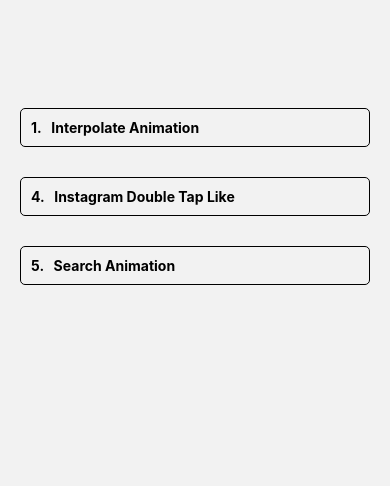
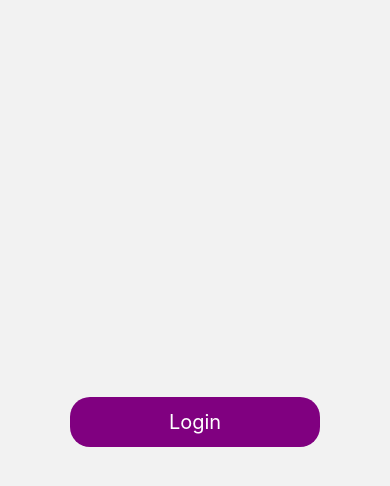
Before and after one commit to avisek123/react-native-reanimated-animation, a React Native app: screen /AnimatedButton in a window 390 px wide. Shown: the top 486 px of the page. Built offline with nearby package versions, Linux system fonts and the light colour scheme.

Commit message:
Animation Button Loading

```diff
--- a/src/navigations/MainStack.tsx
+++ b/src/navigations/MainStack.tsx
@@ -7,6 +7,7 @@
 import Dragble from '../screens/Dragble';
 import InstaGramAnimation from '../screens/InstaGramAnimation';
 import SearchAnimation from '../screens/SearchAnimation';
+import AnimatedButton from '../screens/AnimatedButton';
 
 const Stack = createNativeStackNavigator<MainStackParams>();
 const MainStack = () => {
@@ -18,6 +19,7 @@
       <Stack.Screen name="Dragble" component={Dragble} />
       <Stack.Screen name="InstGramAnimation" component={InstaGramAnimation} />
       <Stack.Screen name="SearchAnimation" component={SearchAnimation} />
+      <Stack.Screen name="AnimatedButton" component={AnimatedButton} />
     </Stack.Navigator>
   );
 };
--- /dev/null
+++ b/src/screens/AnimatedButton.tsx
@@ -0,0 +1,56 @@
+import {View, Text, TouchableOpacity, ActivityIndicator} from 'react-native';
+import React, {useState} from 'react';
+import Animated, {
+  useAnimatedStyle,
+  useSharedValue,
+  withTiming,
+} from 'react-native-reanimated';
+
+const AnimatedBtn = Animated.createAnimatedComponent(TouchableOpacity);
+const AnimatedBtnLoader2 = () => {
+  const animatedWidth = useSharedValue(250);
+  const anmatedRadius = useSharedValue(20);
+  const [btnClicked, setBtnClicked] = useState(false);
+
+  const animatedStyle = useAnimatedStyle(() => {
+    return {
+      width: animatedWidth.value,
+      borderRadius: anmatedRadius.value,
+    };
+  });
+  return (
+    <View style={{flex: 1, justifyContent: 'center', alignItems: 'center'}}>
+      <AnimatedBtn
+        style={[
+          {
+            width: 250,
+            height: 50,
+            backgroundColor: 'purple',
+            borderRadius: 20,
+            justifyContent: 'center',
+            alignItems: 'center',
+          },
+          animatedStyle,
+        ]}
+        onPress={() => {
+          if (animatedWidth.value == 250) {
+            animatedWidth.value = withTiming(50, {duration: 500});
+            anmatedRadius.value = withTiming(25, {duration: 500});
+            setBtnClicked(true);
+          } else {
+            animatedWidth.value = withTiming(250, {duration: 500});
+            anmatedRadius.value = withTiming(20, {duration: 500});
+            setBtnClicked(false);
+          }
+        }}>
+        {btnClicked ? (
+          <ActivityIndicator size={'large'} color={'white'} />
+        ) : (
+          <Text style={{color: 'white', fontSize: 20}}>Login</Text>
+        )}
+      </AnimatedBtn>
+    </View>
+  );
+};
+
+export default AnimatedBtnLoader2;
--- a/src/screens/Home.tsx
+++ b/src/screens/Home.tsx
@@ -15,22 +15,47 @@
     },
 
     {
-      id: 4,
+      id: 2,
       name: 'Instagram Double Tap Like',
       onPress: () => {
         navigate('InstGramAnimation');
       },
     },
     {
-      id: 5,
+      id: 3,
       name: 'Search Animation',
       onPress: () => {
         navigate('SearchAnimation');
       },
     },
+    {
+      id: 4,
+      name: 'Button Loading Animation',
+      onPress: () => {
+        navigate('AnimatedButton');
+      },
+    },
   ];
   return (
     <SafeAreaView style={styles.container}>
+      <Text
+        style={{
+          alignSelf: 'center',
+          fontSize: 25,
+          color: '#000',
+          fontWeight: 'bold',
+        }}>
+        Animation Using
+      </Text>
+      <Text
+        style={{
+          alignSelf: 'center',
+          fontSize: 25,
+          color: '#000',
+          fontWeight: 'bold',
+        }}>
+        React Native Reanimated
+      </Text>
       {data?.map(item => (
         <TouchableOpacity
           onPress={item?.onPress}
--- a/types/allRoute.ts
+++ b/types/allRoute.ts
@@ -8,6 +8,7 @@
   Dragble?: undefined;
   InstGramAnimation: undefined;
   SearchAnimation: undefined;
+  AnimatedButton: undefined;
 };
 
 export type MainNavigationProps = NativeStackNavigationProp<MainStackParams>;
```
Also changed, not shown: 1 other file (tests, documents, lock files or other folders).
